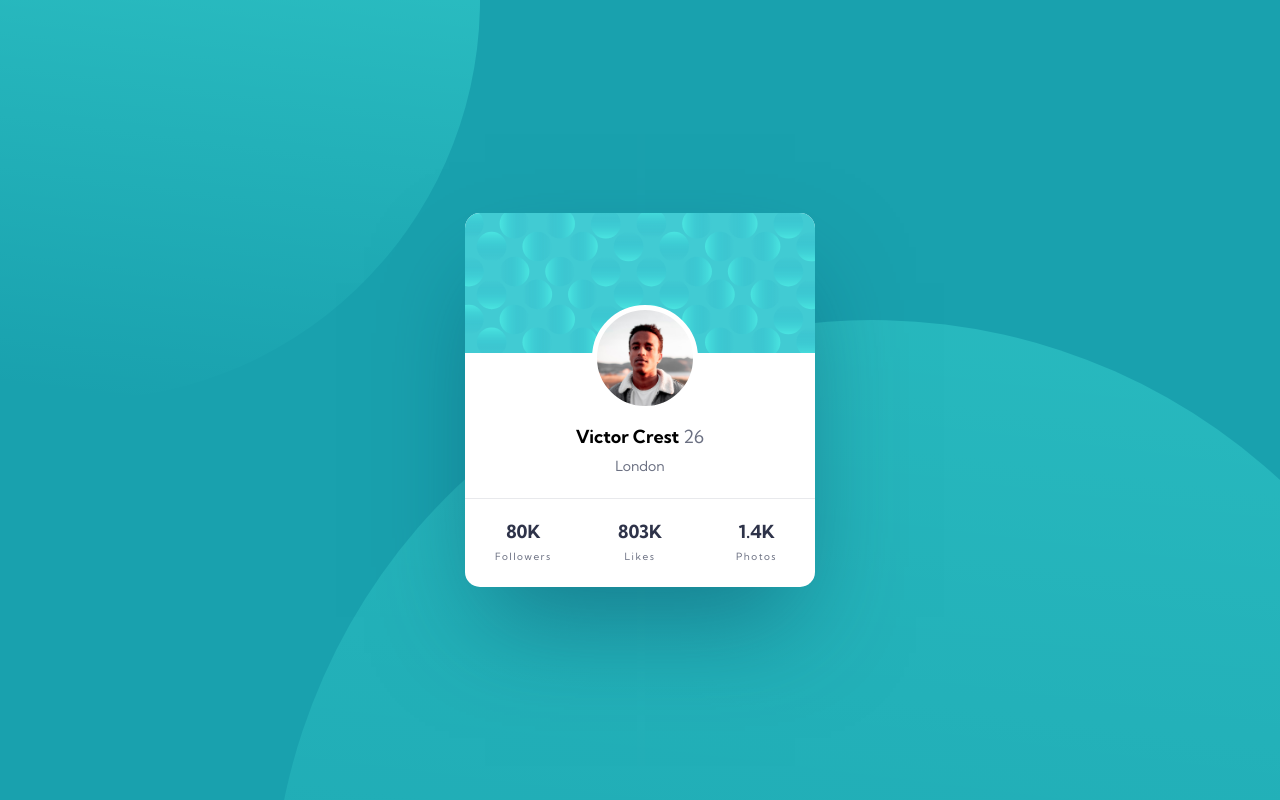
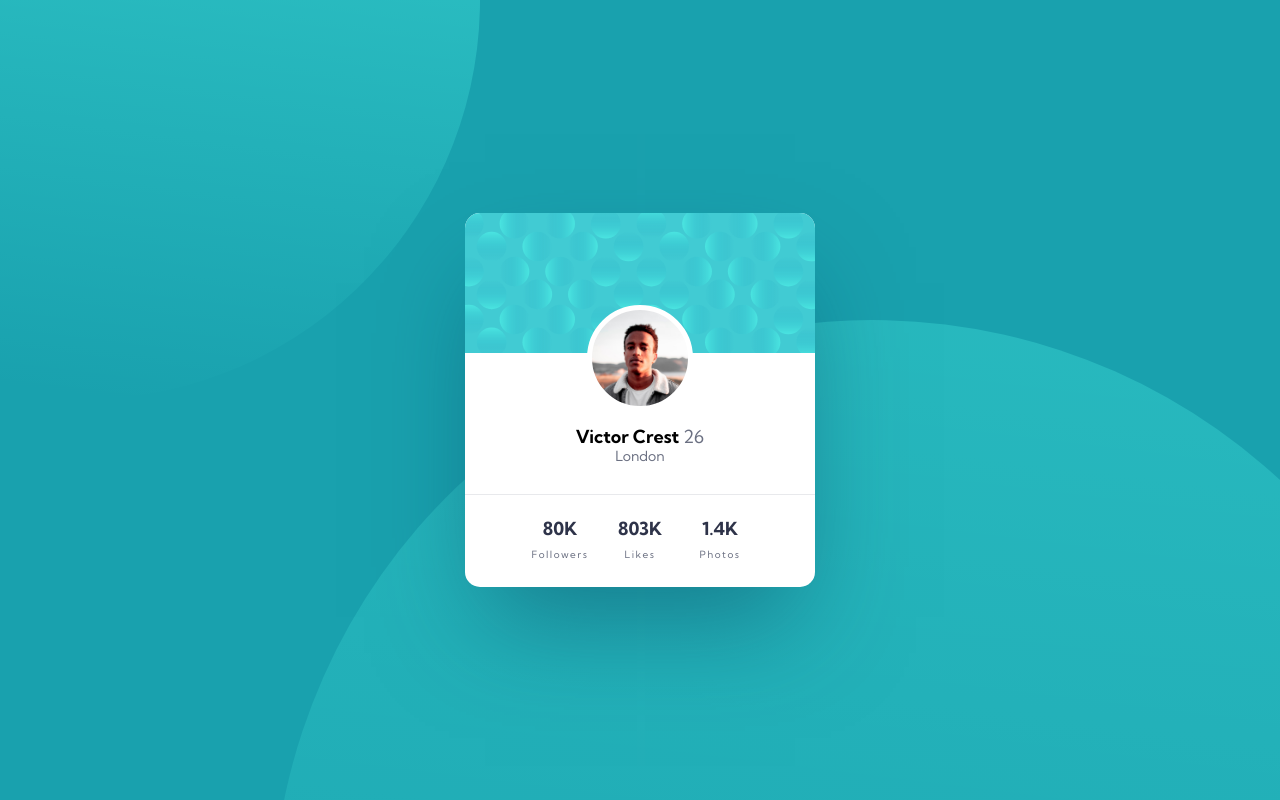
Before and after one commit to Dinara2020/front1, a plain HTML site: page index.html in a window 1280 px wide. Drawn offline with Linux system fonts and the light colour scheme.

Commit message:
remove height, excess tag p

```diff
--- a/index.html
+++ b/index.html
@@ -7,28 +7,35 @@
     <title>Задание 1</title>
 </head>
 <body>
-<div class = "outer">
+<div class="outer">
     <div class="rectangle"></div>
     <div class="card">
         <div class="card__header"></div>
-
-        <div class="card_container">
+        <div class="card__center">
             <div class="card__foto">
+                <div class="card__foto_image">
+                </div>
             </div>
             <div class="card__info">
-                <p><div class = "card__name mt10">Victor Crest <span class = "card__info_normal">26</span></div></p>
-                <div class = "mt10"><div class = "card__name"><span class = "card__info_city mt10">London</span></div></div>
-
+                <div class="card__name">Victor Crest <span class="card__info_normal">26</span></div>
+                <div class="card__name"><span class="card__info_city mt10">London</span></div>
             </div>
         </div>
         <div class="card__border"></div>
+
         <div class="card__bottom">
-            <div class="row"><p class="card__name">80K</p><p class="card__info_city card__bottom_text mt9">Followers</p></div>
-            <div class="row"><p class="card__name">803K</p><p class="card__info_city card__bottom_text mt9">Likes</p></div>
-            <div class="row"><p class="card__name">1.4K</p><p class="card__info_city card__bottom_text mt9">Photos</p></div>
+            <div class="row"><p class="card__name">80K</p>
+                <p class="card__info_city card__bottom_text mt9">Followers</p></div>
+            <div class="row"><p class="card__name">803K</p>
+                <p class="card__info_city card__bottom_text mt9">Likes</p></div>
+            <div class="row"><p class="card__name">1.4K</p>
+                <p class="card__info_city card__bottom_text mt9">Photos</p></div>
         </div>
+
     </div>
-    <div class="rectangle_second__overflow"><div class="rectangle_second"></div></div>
+    <div class="rectangle_second__overflow">
+        <div class="rectangle_second"></div>
+    </div>
 </div>
 </body>
 </html>
--- a/main.css
+++ b/main.css
@@ -82,13 +82,15 @@
 p {
     font-family: Kumbh Sans, serif;
     color: #2E3349;
-
 }
 .card {
     background: #FFFFFF;
     box-shadow: 0 50px 100px -20px rgba(8, 70, 94, 0.504835);
     border-radius: 15px;
-    height: 374px;
+    left: 0;
+    right: 0;
+    top: 0;
+    bottom: 0;
     width: 350px;
     z-index: 9999;
     margin-right: auto;
@@ -97,43 +99,39 @@ p {
 }
 
 .card__header {
-    height: 140px;
+    padding-top: 140px;
     background-image: url("images/bg-bubbles.svg");
     background-repeat: no-repeat;
     width: 100%;
     border-radius: 15px 15px 0 0;
 }
 .card__border {
-    position: absolute;
-    left: 0;
-    right: 0;
-    top: 76.2%;
-    bottom: 23.53%;
+    height: 1px;
     background: #E8E9EC;
 }
-.card__foto {
-    position: absolute;
+.card__foto_image {
+    position: relative;
     width: 96px;
     height: 96px;
-    left: calc(50% - 96px/2);
-    top: calc(50% - 96px/2 - 47px);
+    top: -48px;
+    left: 0;
+    bottom: 0;
+    right: 0;
+    margin: auto;
     background: url("images/Face cut 2.jpg");
     background-size: cover;
     border: 5px solid #FFFFFF;
     border-radius: 50%;
 }
-.card_container {
-    display: flex;
-    align-items: center;
-    height: 146px;
+.card__center {
+    position: relative;
+    margin-bottom: 30px;
 }
 .card__info {
     width: 100%;
-    top: 50%;
-    margin-top: 40px;
+    margin-top: -31px;
 }
 .card__name {
-    height: 18px;
     font-family: Kumbh Sans, serif;
     font-style: normal;
     font-weight: bold;
@@ -142,6 +140,7 @@ p {
     text-align: center;
     margin-left: auto;
     margin-right: auto;
+
 }
 .card__info_normal {
     font-weight: normal;
@@ -153,12 +152,11 @@ p {
     text-align: center;
     color: #6B7082;
     font-weight: normal;
+
 }
 .card__bottom {
-    height: 88px;
-    position:absolute;
-    bottom:0;
-    width: 100%;
+    margin: 25px;
+    padding: 0 30px;
     font-size: 0;
 }
 .card__bottom_text {
@@ -168,15 +166,8 @@ p {
 }
 .row {
     width: 33.33%;
-    padding-top: 24px;
     white-space: normal;
     justify-content: center;
     align-items: center;
     display: inline-block;
 }
-.mt10 {
-margin-top: 10px;
-}
-.mt9 {
-     margin-top: 9px;
- }
```
